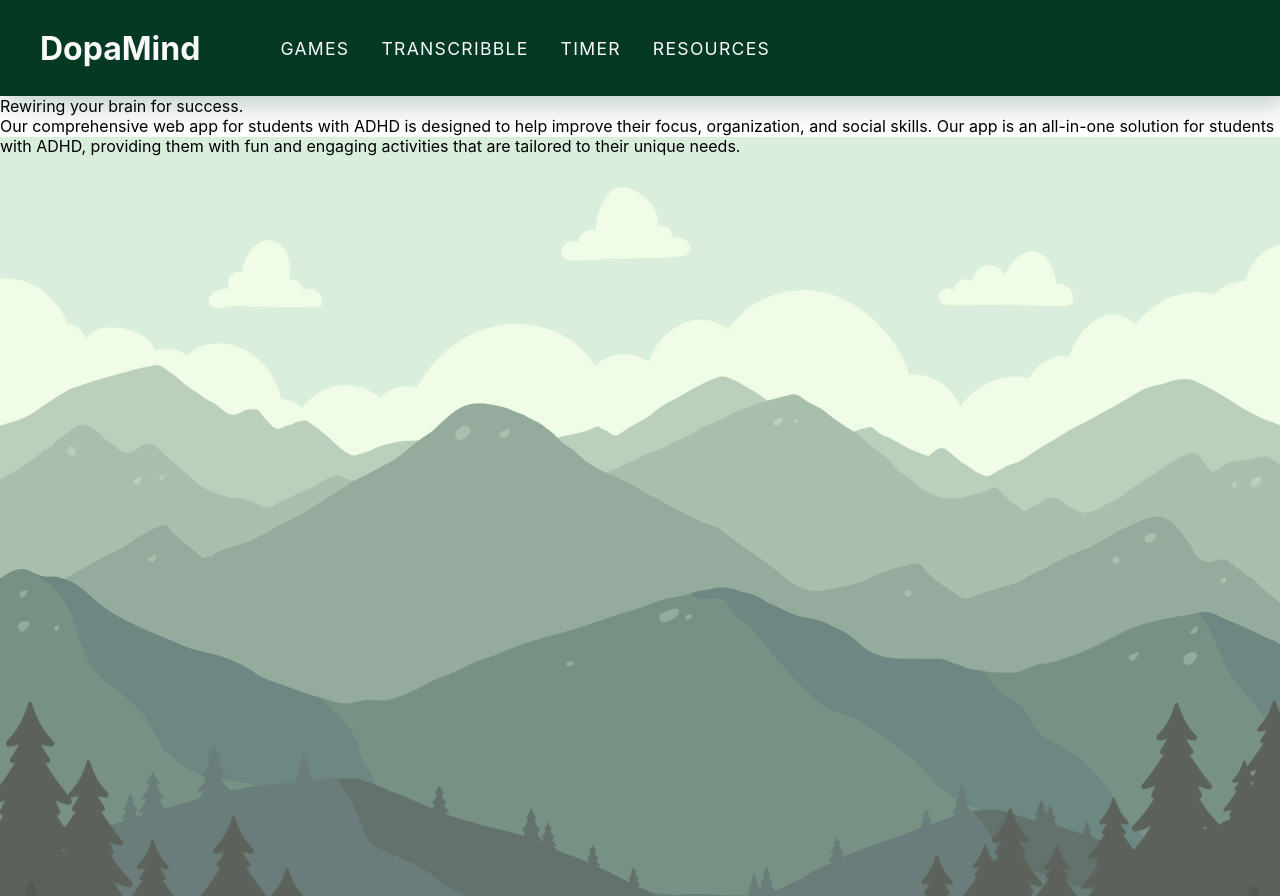
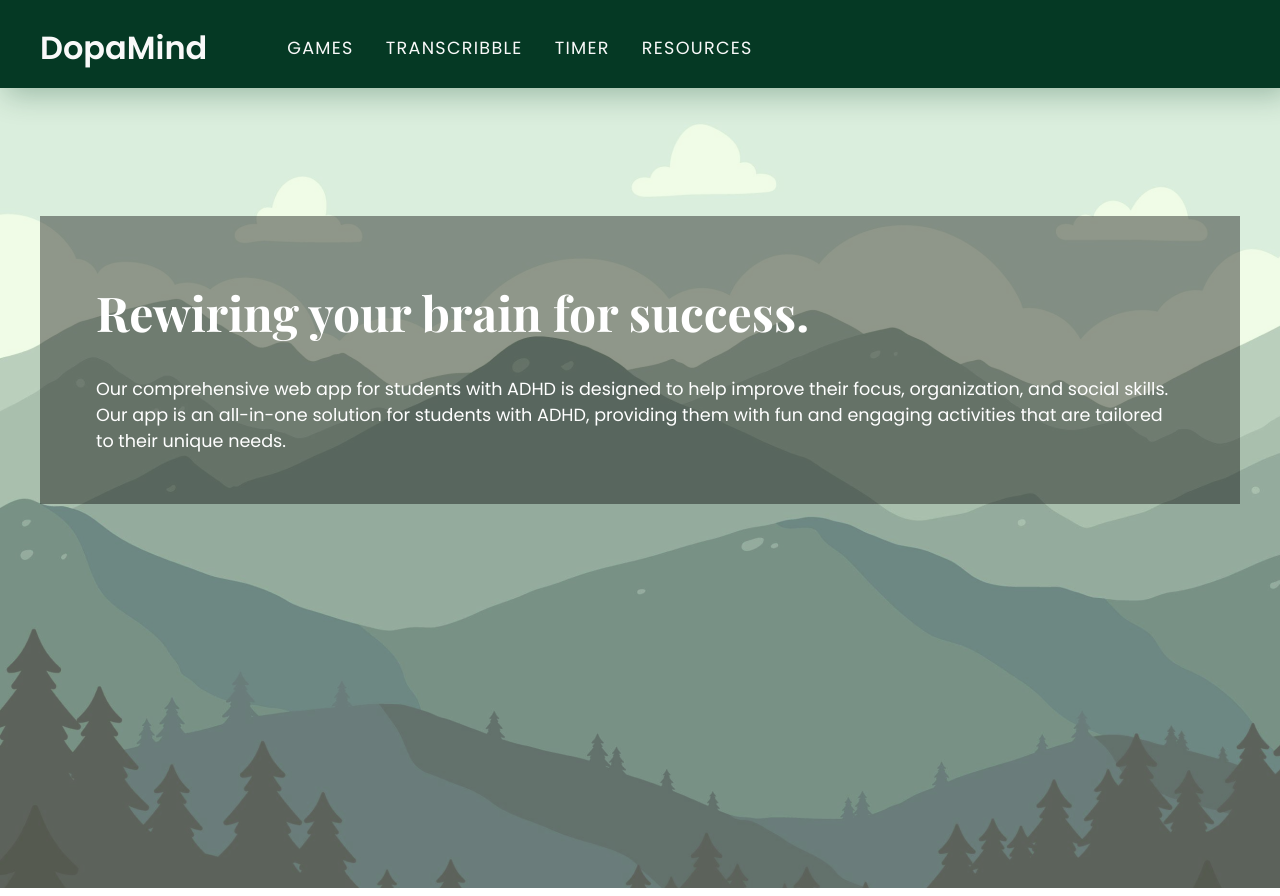
Before and after one commit to xu-jerry/LAHacks2023, a React (Create React App) app in the folder client/: page / in a window 1280 px wide. After the commit the page ends 800 px from the top, so only its background shows below. Built offline with nearby package versions, Linux system fonts and the light colour scheme; no server answers.

Commit message:
Style block 1 of home page

```diff
--- a/client/src/pages/Home.jsx
+++ b/client/src/pages/Home.jsx
@@ -4,8 +4,10 @@ import styles from '../styles/Home.module.css';
 function Home() {
   return (
     <div className={styles.home}>
-      <div>Rewiring your brain for success.</div>
-      <div>Our comprehensive web app for students with ADHD is designed to help improve their focus, organization, and social skills. Our app is an all-in-one solution for students with ADHD, providing them with fun and engaging activities that are tailored to their unique needs.</div>
+      <div className={styles.home1}>
+        <h1>Rewiring your brain for success.</h1>
+        <p>Our comprehensive web app for students with ADHD is designed to help improve their focus, organization, and social skills. Our app is an all-in-one solution for students with ADHD, providing them with fun and engaging activities that are tailored to their unique needs.</p>
+      </div>
     </div>
   );
 }
--- a/client/src/styles/Home.module.css
+++ b/client/src/styles/Home.module.css
@@ -1,4 +1,27 @@
+@import url('https://fonts.googleapis.com/css2?family=Playfair+Display:wght@700&family=Poppins&display=swap');
+
 .home {
     background-image: url("../assets/home_background.png");
     height: 100vh;
+    z-index: -1;
+    position: fixed;
 }
+
+.home1 {
+    z-index: 1;
+    padding: 0;
+    margin: 8rem 2.5rem 0 2.5rem;
+    padding: 2rem 3.5rem;
+    color: white;
+    background-color: #00000067;
+}
+
+.home h1 {
+    font-family: 'Playfair Display';
+    font-size: 3rem;
+}
+
+.home p {
+    font-family: 'Poppins';
+    font-size: 1.1rem;
+}
--- a/client/src/styles/NavBar.module.css
+++ b/client/src/styles/NavBar.module.css
@@ -1,3 +1,5 @@
+@import url('https://fonts.googleapis.com/css2?family=Playfair+Display:wght@700&family=Poppins:wght@400;600&display=swap');
+
 .container{
     top: 0;
     position: relative;
@@ -7,7 +9,12 @@
     box-shadow: 7px 4px 30px 2px rgba(0, 58, 34, 0.3);
     display: flex;
     align-items: center;
-    padding: 0.5rem 0;
+    padding: 0.5rem 0 0 0;
+}
+
+.container h1 {
+    font-family: 'Poppins', sans-serif;
+    font-weight: 600;
 }
 
 .dopa_mind{
@@ -17,6 +24,7 @@
 }
 
 .btn_info{
+    font-family: 'Poppins', sans-serif;
     font-size: 1.1rem;
     padding: 1rem;
     color: #f9f9f9;
```
Also changed, not shown: client/src/assets/home_background.png.
